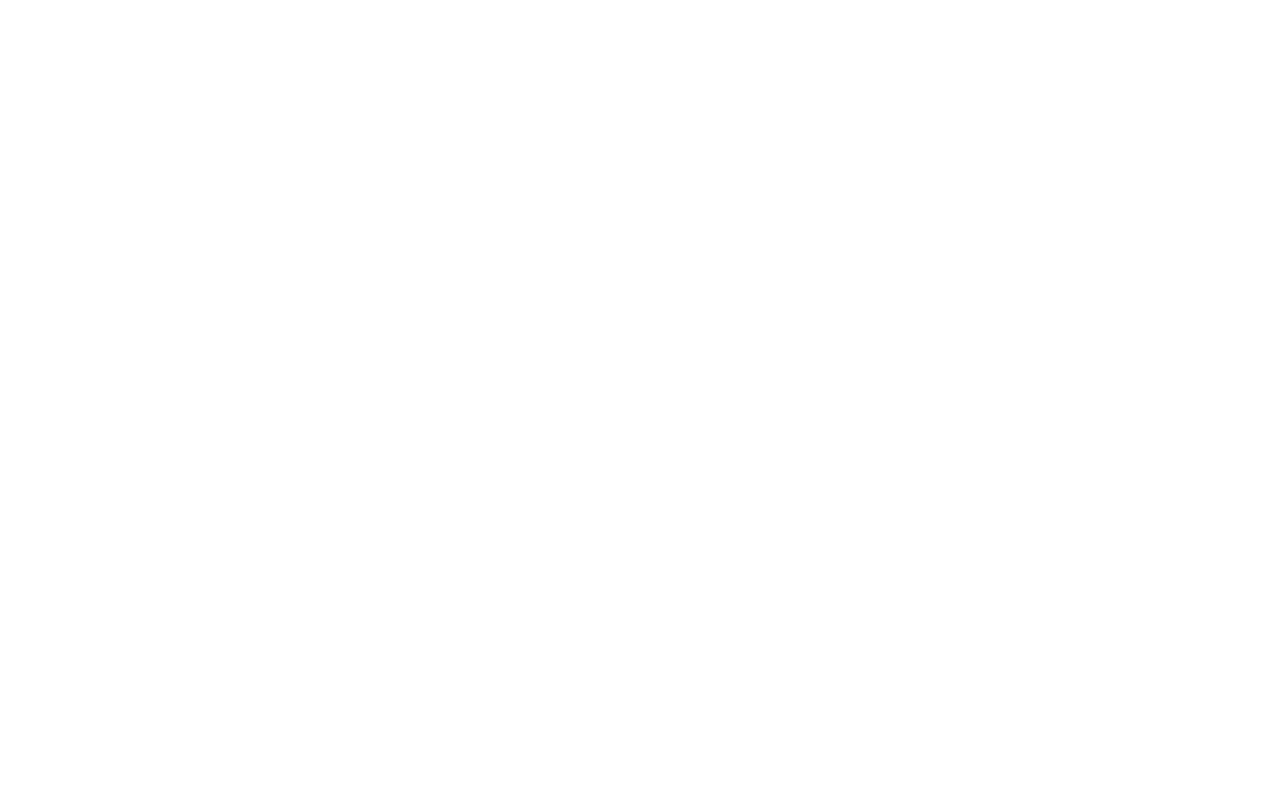
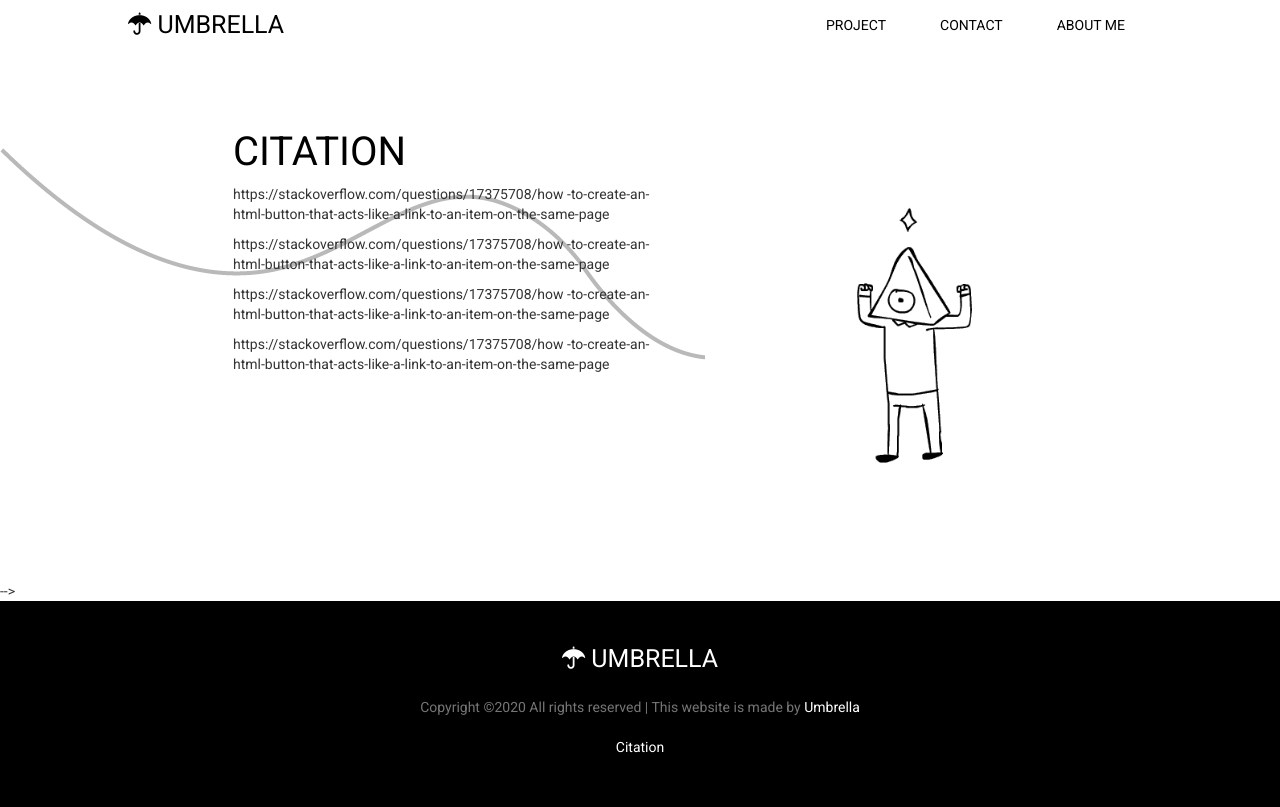
Before and after one commit to umbrella-afk/P03-Portfolio, a plain HTML site: page citation.html in a window 1280 px wide. Drawn offline with nearby package versions, Linux system fonts and the light colour scheme.

Commit message:
create the basic structure for the citation page and link it to the home page

```diff
--- a/citation.html
+++ b/citation.html
@@ -1,10 +1,132 @@
 <!DOCTYPE html>
-<html lang="en" dir="ltr">
+<html lang="en" >
   <head>
     <meta charset="utf-8">
-    <title></title>
+    <meta name="viewport" content="width=device-width, initial-scale=1.0">
+    <link rel="stylesheet"
+    href="https://maxcdn.bootstrapcdn.com/bootstrap/3.3.7/css/bootstrap.min.css">
+    <link rel="stylesheet"
+    href="https://cdnjs.cloudflare.com/ajax/libs/font-awesome/4.7.0/css/font-awesome.min.css">
+    <script src="https://ajax.googleapis.com/ajax/libs/jquery/3.2.1/jquery.min.js"></script>
+    <script src="https://maxcdn.bootstrapcdn.com/bootstrap/3.3.7/js/bootstrap.min.js"></script>
+    <link rel="stylesheet" href="css/main.css">
+    <link rel="stylesheet" href="css/animate.css">
+
+    <title>P03:Portfolio</title>
   </head>
+
   <body>
+
+    <header class="main-header">
+      <div class="logo">
+        <a href="index.html">
+        <i class="fa fa-umbrella" aria-hidden="true"></i>
+        Umbrella
+        </a>
+      </div>
+
+      <input type="checkbox" class="menu-btn" id="menu-btn">
+      <label for="menu-btn" class="menu-icon">
+        <span class="menu-icon_line"></span>
+      </label>
+
+      <ul class="nav-links">
+        <li class="nav-link">
+          <a href="index.html#project">project</a>
+        </li>
+
+        <li class="nav-link">
+          <a href="index.html#service-area">contact</a>
+        </li>
+
+        <li class="nav-link">
+          <a href="index.html#aboutMe">about me</a>
+        </li>
+      </ul>
+    </header>
+
+
+
+
+    <main class="site-main" id="aboutMe">
+      <!-- //////////////first banner -->
+      <section class="site-banner">
+        <div class="container">
+          <div class="row">
+            <div class="col-lg-6 col-md-12 site-title">
+              <h2 class="text-uppercase">citation</h2>
+              <p>https://stackoverflow.com/questions/17375708/how
+                -to-create-an-html-button-that-acts-like-a-link-to-an-item-on-the-same-page</p>
+
+                <p>https://stackoverflow.com/questions/17375708/how
+                  -to-create-an-html-button-that-acts-like-a-link-to-an-item-on-the-same-page</p>
+
+                  <p>https://stackoverflow.com/questions/17375708/how
+                    -to-create-an-html-button-that-acts-like-a-link-to-an-item-on-the-same-page</p>
+
+                    <p>https://stackoverflow.com/questions/17375708/how
+                      -to-create-an-html-button-that-acts-like-a-link-to-an-item-on-the-same-page</p>
+            </div>
+
+            <div class="col-lg-6 col-md-12 banner-image">
+              <!-- http://zzzs.qinxue100.com/news/zxzx/45563.html -->
+              <img src="img/intro1.gif" class="img-fluid" alt="img">
+            </div>
+
+
+
+          </div>
+        </div>
+      </section>
+    </main>
+
+
+
+
+    </footer> -->
+    <footer class="footer-area">
+
+      <div class="container1 ">
+        <div class="">
+          <div class="logo text-center py-4 text-uppercase">
+
+            <p>
+            <i class="fa fa-umbrella" aria-hidden="true"></i>
+            Umbrella</p>
+
+          </div>
+          <!-- <div class="social text-center">
+            <h5 class="text-uppercase">follow me</h5>
+            <a href="#"><i class="fa fa-qq" aria-hidden="true"></i></a>
+            <a href="#"><i class="fa fa-facebook-square" aria-hidden="true"></i></a>
+            <a href="#"><i class="fa fa-envelope" aria-hidden="true"></i></i></a>
+          </div> -->
+          <div class="copyright text-center">
+            <p>
+              Copyright ©2020 All rights reserved | This website is made by
+
+                <span>Umbrella</span>
+
+            </p>
+          </div>
+
+          <div class="copyright text-center">
+            <p>
+              <a href="citation.html"><span>Citation</span></a>
+
+
+
+            </p>
+          </div>
+
+        </div>
+      </div>
+    </footer>
+
+    <script src="js/main.js">
+
+    </script>
+
 
   </body>
 </html>
```
Also changed, not shown: index.html (+7 -7 lines).
